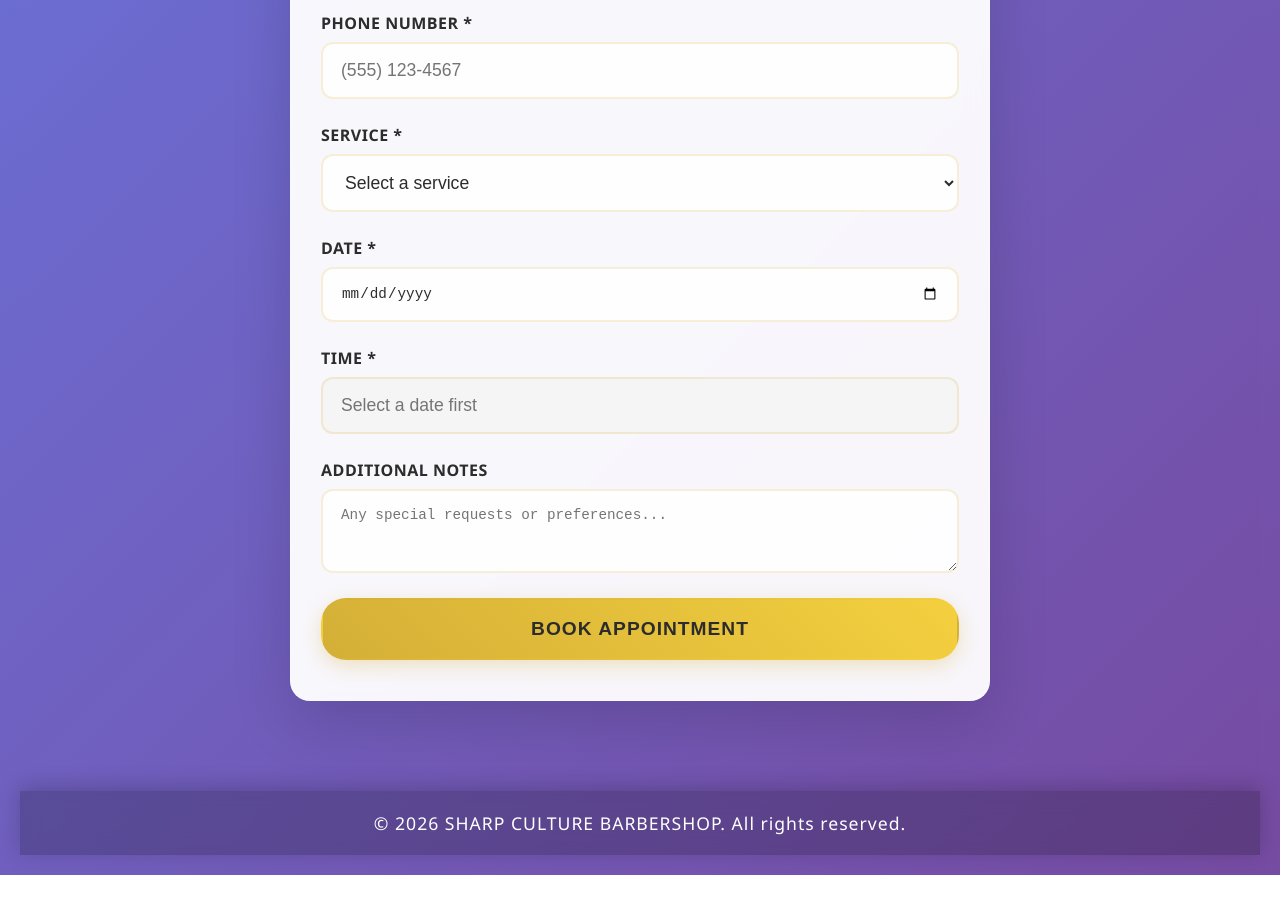
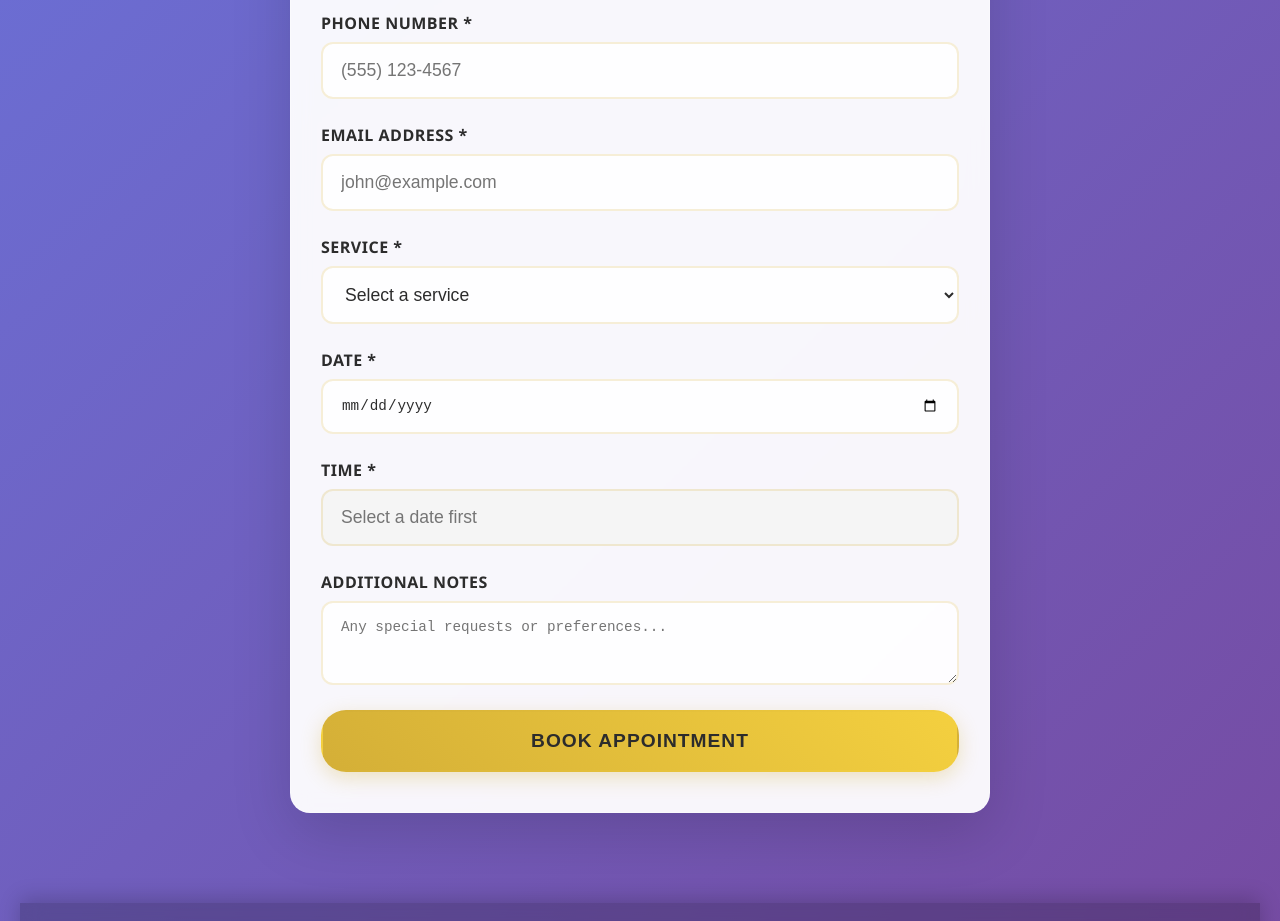
Before and after one commit to hasnain-sayyid/Appointment, a React (Create React App) app in the folder frontend/: page / in a window 1280 px wide. Shown: the part 1140-2061 px from the top of the page. Before the commit the page ends 2015 px from the top, so only its background shows below. Built offline with nearby package versions, Linux system fonts and the light colour scheme; the HTML template or start-up script is replaced by a standard one.

Commit message:
Add email field to appointment booking and admin display

```diff
--- a/frontend/src/components/AppointmentForm.js
+++ b/frontend/src/components/AppointmentForm.js
@@ -13,6 +13,7 @@ function AppointmentForm({ onSubmitSuccess }) {
   const [formData, setFormData] = useState({
     customerName: '',
     customerPhone: '',
+    customerEmail: '',
     date: '',
     time: '',
     service: '',
@@ -121,6 +122,19 @@ function AppointmentForm({ onSubmitSuccess }) {
         </div>
 
         <div className="form-group">
+          <label htmlFor="customerEmail">Email Address *</label>
+          <input
+            type="email"
+            id="customerEmail"
+            name="customerEmail"
+            value={formData.customerEmail}
+            onChange={handleChange}
+            placeholder="john@example.com"
+            required
+          />
+        </div>
+
+        <div className="form-group">
           <label htmlFor="service">Service *</label>
           <select
             id="service"
--- a/frontend/src/components/AppointmentList.js
+++ b/frontend/src/components/AppointmentList.js
@@ -128,6 +128,13 @@ function AppointmentList({ refreshTrigger }) {
                     placeholder="Phone"
                   />
                   <input
+                    type="email"
+                    name="customerEmail"
+                    value={editFormData.customerEmail || ''}
+                    onChange={handleEditChange}
+                    placeholder="Email"
+                  />
+                  <input
                     type="time"
                     name="time"
                     value={editFormData.time}
@@ -168,6 +175,9 @@ function AppointmentList({ refreshTrigger }) {
                   <div className="card-body">
                     <p className="customer-name">{appointment.customerName}</p>
                     <p className="customer-phone">📞 {appointment.customerPhone}</p>
+                    {appointment.customerEmail && (
+                      <p className="customer-email">✉️ {appointment.customerEmail}</p>
+                    )}
                     {appointment.notes && (
                       <p className="notes">📝 {appointment.notes}</p>
                     )}
```
